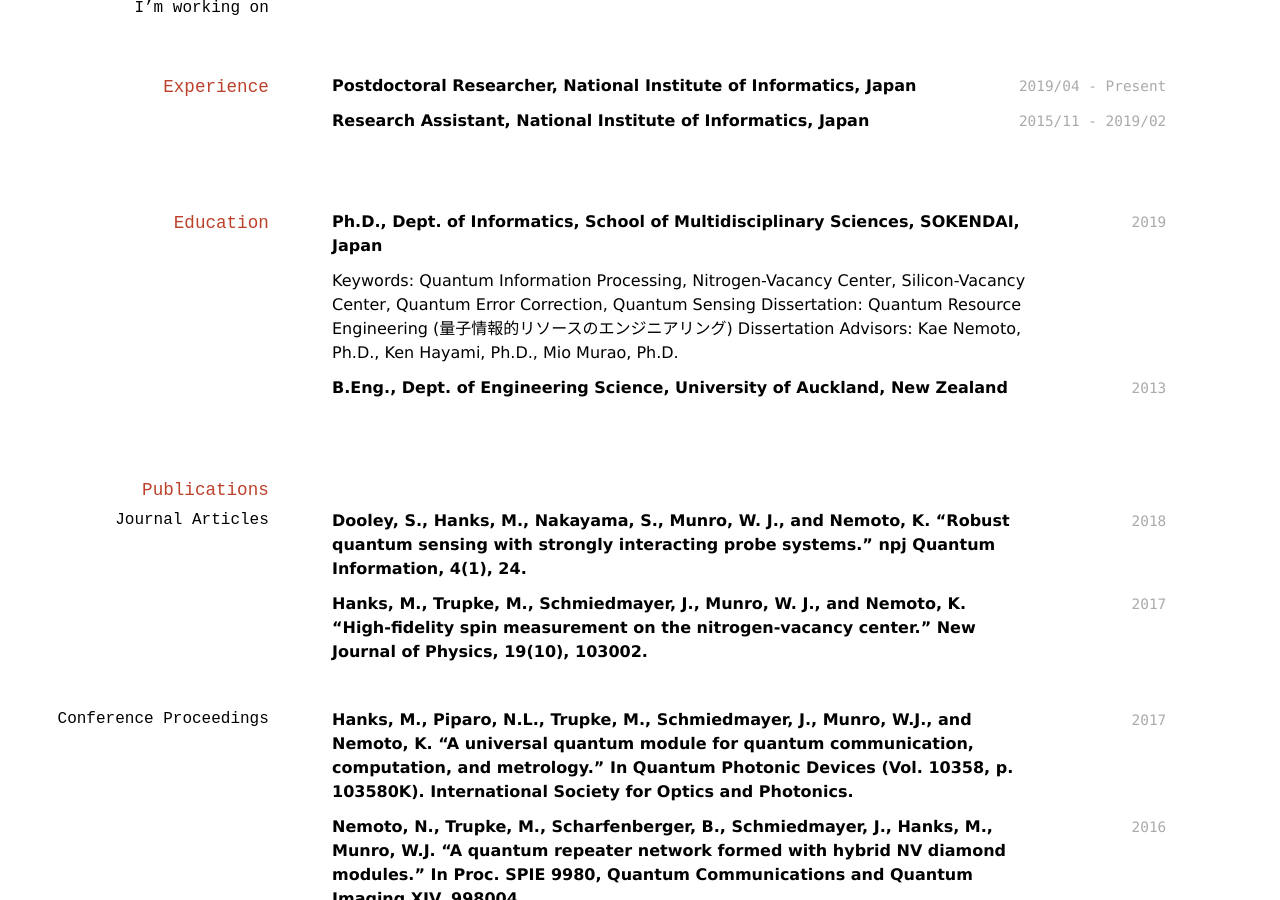
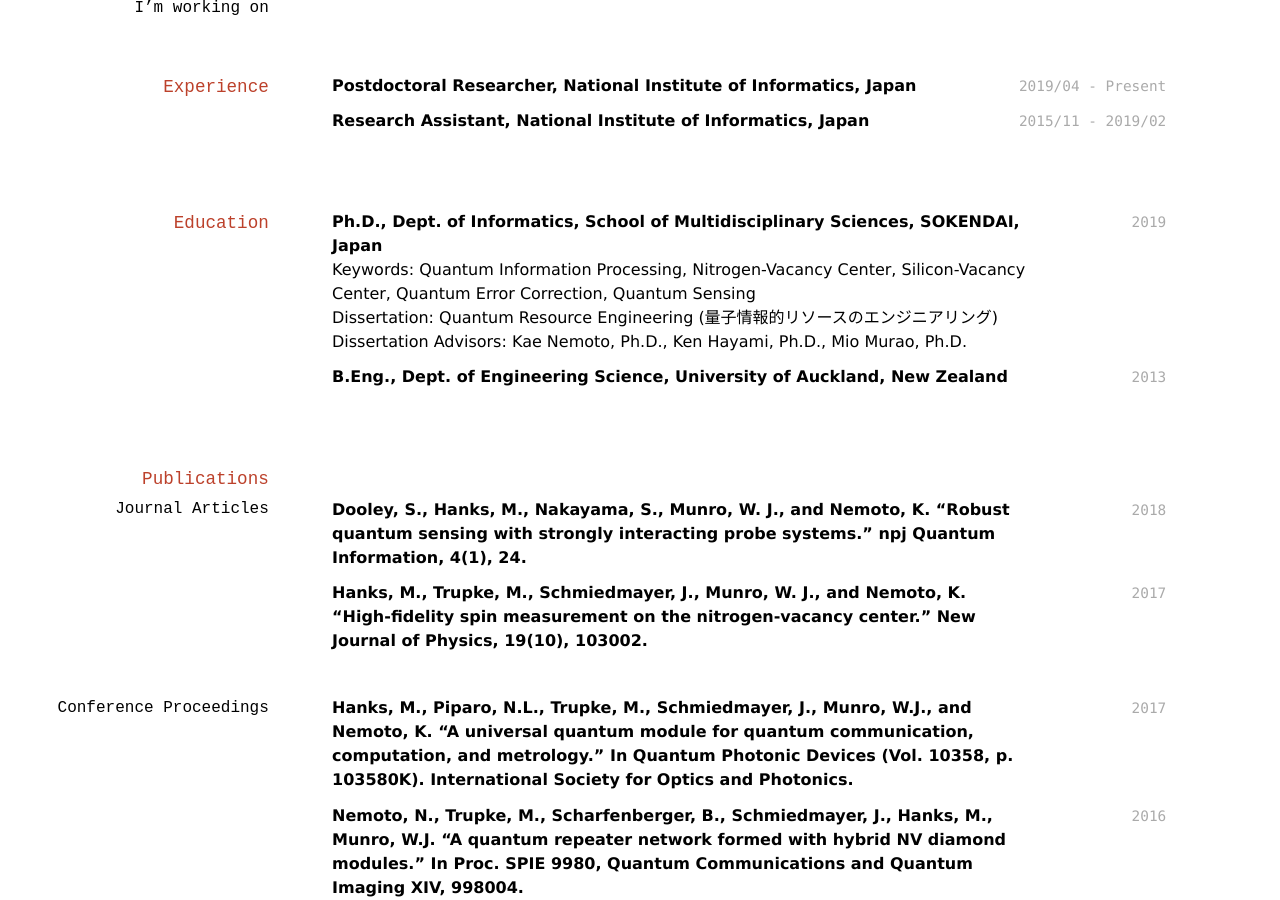
Before and after one commit to mike052577/mike052577.github.io, a Jekyll site: the page built from cv/index.md, in a window 1280 px wide and 900 px high, scrolled down 359 px. Built offline with Jekyll 4.4.1, drawn with Linux system fonts in a browser that asks for light colours.

Commit message:
CV line breaks

```diff
--- a/cv/index.md
+++ b/cv/index.md
@@ -37,10 +37,9 @@
 ## Education
 
 `2019`
-__Ph.D., Dept. of Informatics, School of Multidisciplinary Sciences, SOKENDAI, Japan__
-
-Keywords: Quantum Information Processing, Nitrogen-Vacancy Center, Silicon-Vacancy Center, Quantum Error Correction, Quantum Sensing
-Dissertation: Quantum Resource Engineering (量子情報的リソースのエンジニアリング)
+__Ph.D., Dept. of Informatics, School of Multidisciplinary Sciences, SOKENDAI, Japan__<br/>
+Keywords: Quantum Information Processing, Nitrogen-Vacancy Center, Silicon-Vacancy Center, Quantum Error Correction, Quantum Sensing<br/>
+Dissertation: Quantum Resource Engineering (量子情報的リソースのエンジニアリング) <br/>
 Dissertation Advisors: Kae Nemoto, Ph.D., Ken Hayami, Ph.D., Mio Murao, Ph.D.
 
 `2013`
```
